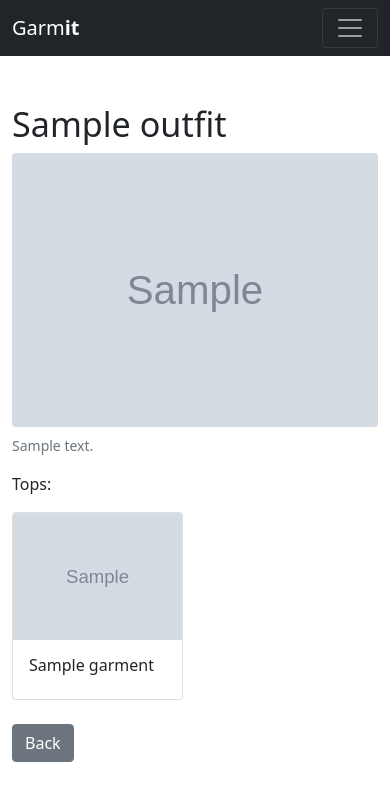
After one commit to garrett1001/wardrobe-app, a Django app: a page that uses mysite/core/templates/core/profile_outfit_detail.html in a window 390 px wide. The commit adds this page. Shown: the top 809 px of the page. Run offline with Django 4.2, Linux system fonts and the light colour scheme; a user stored in the database is signed in; tables that the repository leaves empty hold one stand-in row (values such as "Sample post"); grey boxes marked "Sample" are stand-in pictures; parts of the project's set-up code (start-up, migrations or seed data) failed here and were passed over.

Commit message:
Added profile garment and outfit details

```diff
--- /dev/null
+++ b/mysite/core/templates/core/profile_outfit_detail.html
@@ -0,0 +1,125 @@
+{% extends 'core/base.html' %}
+
+{% block title %}{{ outfit.name }}{% endblock %}
+
+{% block content %}
+
+<!--Outfit_detail-->
+<div class="container py-5">
+
+    <div class="row">
+        <div class="col-lg-6 col-md-10 mx-auto">
+
+            <h1 class="display-4">{{ outfit.name }}</h1>
+
+            <figure class="figure">
+                <!-- <img src="{{ outfit.image.url }}" class="figure-img img-fluid rounded" style="max-height:600px;"> -->
+                <img src="{{ outfit.image.url }}" class="figure-img img-fluid rounded">
+                <figcaption class="figure-caption">{{ outfit.description }}</figcaption>
+            </figure>
+
+            {% if tops %}
+            <p>Tops:</p>
+            <div class="row row-cols-2 row-cols-md-3 g-4">
+                {% for garment in tops %}
+                <div class="col">
+                    <a class="text-decoration-none text-reset" href="{% url 'core:profile_garment_detail' garment.user.username garment.id %}">
+                        <div class="card h-100">
+                            <img src="{{ garment.image.url }}" class="card-img-top" alt="Garment">
+                            <div class="card-body">
+                                <h6 class="card-title text-truncate">{{ garment.name }}</h6>
+                            </div>
+                        </div>
+                    </a>
+                </div>
+                {% endfor %}
+            </div>
+            <br>
+            {% endif %}
+
+            {% if bottoms %}
+            <p>Bottoms:</p>
+            <div class="row row-cols-2 row-cols-md-3 g-4">
+                {% for garment in bottoms %}
+                <div class="col">
+                    <a class="text-decoration-none text-reset" href="{% url 'core:profile_garment_detail' garment.user.username garment.id %}">
+                        <div class="card h-100">
+                            <img src="{{ garment.image.url }}" class="card-img-top" alt="Garment">
+                            <div class="card-body">
+                                <h6 class="card-title text-truncate">{{ garment.name }}</h6>
+                            </div>
+                        </div>
+                    </a>
+                </div>
+                {% endfor %}
+            </div>
+            <br>
+            {% endif %}
+
+            {% if outerwear %}
+            <p>Outerwear:</p>
+            <div class="row row-cols-2 row-cols-md-3 g-4">
+                {% for garment in outerwear %}
+                <div class="col">
+                    <a class="text-decoration-none text-reset" href="{% url 'core:profile_garment_detail' garment.user.username garment.id %}">
+                        <div class="card h-100">
+                            <img src="{{ garment.image.url }}" class="card-img-top" alt="Garment">
+                            <div class="card-body">
+                                <h6 class="card-title text-truncate">{{ garment.name }}</h6>
+                            </div>
+                        </div>
+                    </a>
+                </div>
+                {% endfor %}
+            </div>
+            <br>
+            {% endif %}
+
+            {% if footwear %}
+            <p>Footwear:</p>
+            <div class="row row-cols-2 row-cols-md-3 g-4">
+                {% for garment in footwear %}
+                <div class="col">
+                    <a class="text-decoration-none text-reset" href="{% url 'core:profile_garment_detail' garment.user.username garment.id %}">
+                        <div class="card h-100">
+                            <img src="{{ garment.image.url }}" class="card-img-top" alt="Garment">
+                            <div class="card-body">
+                                <h6 class="card-title text-truncate">{{ garment.name }}</h6>
+                            </div>
+                        </div>
+                    </a>
+                </div>
+                {% endfor %}
+            </div>
+            <br>
+            {% endif %}
+
+            {% if accessories %}
+            <p>Accessories:</p>
+            <div class="row row-cols-2 row-cols-md-3 g-4">
+                {% for garment in accessories %}
+                <div class="col">
+                    <a class="text-decoration-none text-reset" href="{% url 'core:profile_garment_detail' garment.user.username garment.id %}">
+                        <div class="card h-100">
+                            <img src="{{ garment.image.url }}" class="card-img-top" alt="Garment">
+                            <div class="card-body">
+                                <h6 class="card-title text-truncate">{{ garment.name }}</h6>
+                            </div>
+                        </div>
+                    </a>
+                </div>
+                {% endfor %}
+            </div>
+            <br>
+            {% endif %}
+
+            <div>
+                <a class="btn btn-secondary" href="{% url 'core:user_profile' outfit.user.username%}" role="button">Back</a>
+            </div>
+
+        </div>
+    </div>
+
+</div>
+
+{% endblock %}
--- a/mysite/core/urls.py
+++ b/mysite/core/urls.py
@@ -10,4 +10,6 @@ urlpatterns = [
     path('logout/', views.logout_request, name='logout'),
     path('search_results/', views.search_results, name='search_results'),
     path('profile/<str:username>/', views.profile, name='user_profile'),
+    path('profile/<str:username>/garment/<int:garment_id>/', views.profile_garment_detail, name='profile_garment_detail'),
+    path('profile/<str:username>/outfit/<int:outfit_id>/', views.profile_outfit_detail, name='profile_outfit_detail'),
 ]
--- a/mysite/core/views.py
+++ b/mysite/core/views.py
@@ -75,3 +75,24 @@ def profile(request, username):
                 'footwear': footwear,
                 'accessories': accessories                  }
 	return render(request, 'core/profile.html', context)
+
+@login_required(login_url='/login')
+def profile_garment_detail(request, username, garment_id):
+    garment = get_object_or_404(Garment, pk=garment_id)
+    return render(request, 'core/profile_garment_detail.html', {'garment': garment})
+
+@login_required(login_url='/login')
+def profile_outfit_detail(request, username, outfit_id):
+    outfit = get_object_or_404(Outfit, pk=outfit_id)
+    tops = outfit.garments.filter(category='Top')
+    bottoms = outfit.garments.filter(category='Bottom')
+    outerwear = outfit.garments.filter(category='Outerwear')
+    footwear = outfit.garments.filter(category='Footwear')
+    accessories = outfit.garments.filter(category='Accessory')
+    context = { 'outfit': outfit,
+                'tops': tops,
+                'bottoms': bottoms,
+                'outerwear': outerwear,
+                'footwear': footwear,
+                'accessories': accessories }
+    return render(request, 'core/profile_outfit_detail.html', context)
```
Also changed, not shown: mysite/core/templates/core/profile.html (+7 -7 lines), mysite/core/templates/core/profile_garment_detail.html (added, +33 -0 lines).
